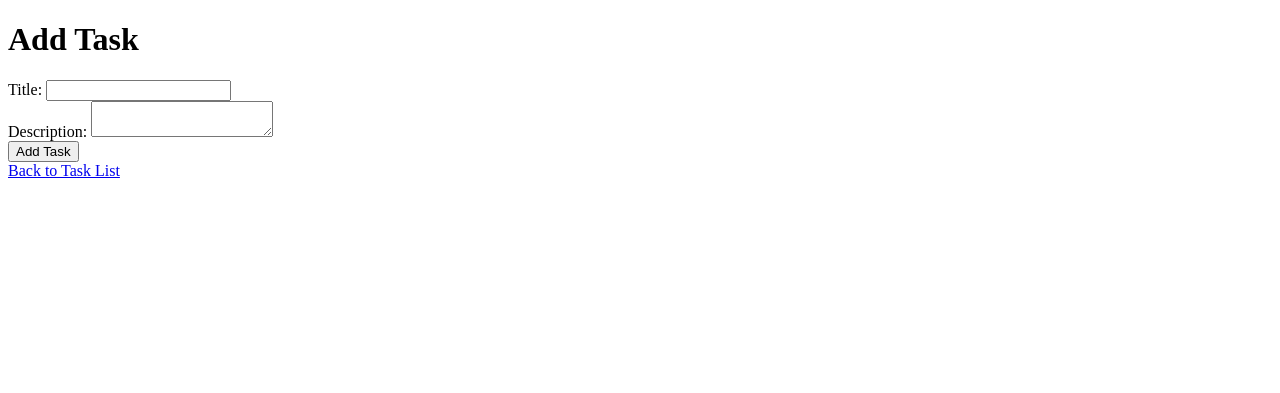
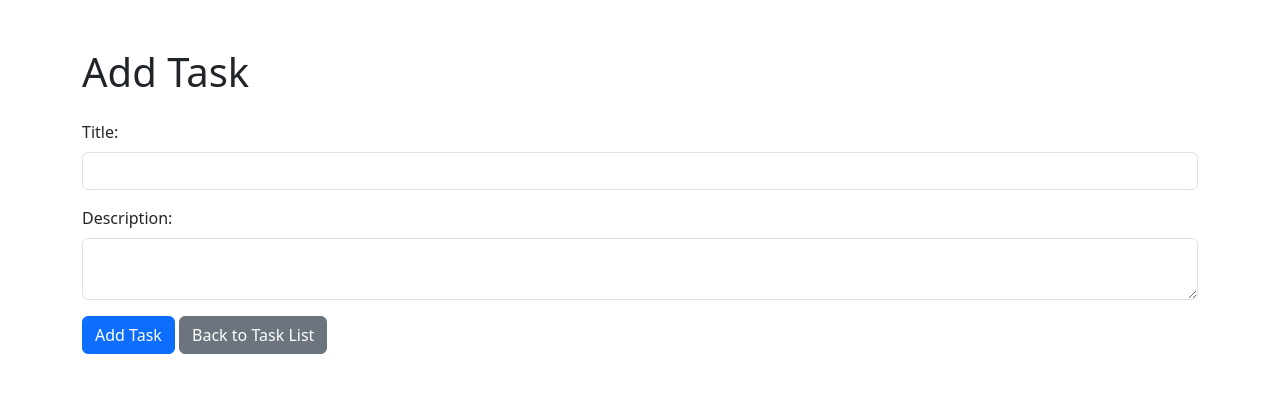
Before and after one commit to Bbvmex/django_studies, a Django app: page /tasks/add/ in a window 1280 px wide. Shown: the top 393 px of the page. Run offline with Django 5.2, Linux system fonts and the light colour scheme; the visitor is signed in with stand-in values (Sample User, id 1); parts of the project's set-up code (start-up, migrations or seed data) failed here and were passed over.

Commit message:
Add bootstrap CSS to tasks pages

```diff
--- a/apps/tasks/templates/tasks/add_task.html
+++ b/apps/tasks/templates/tasks/add_task.html
@@ -1,24 +1,25 @@
 <!DOCTYPE html>
 <html>
-    <head>
-        <meta charset="utf-8">
-        <meta http-equiv="X-UA-Compatible" content="IE=edge">
-        <title>Add Task</title>
-        <meta name="description" content="">
-        <meta name="viewport" content="width=device-width, initial-scale=1">
-    </head>
-    <body>
-        <h1>Add Task</h1>
+<head>
+    <title>Add Task</title>
+    <link href="https://cdn.jsdelivr.net/npm/bootstrap@5.3.0-alpha1/dist/css/bootstrap.min.css" rel="stylesheet">
+</head>
+<body>
+    <div class="container mt-5">
+        <h1 class="mb-4">Add Task</h1>
         <form method="post">
             {% csrf_token %}
-            <label for="title">Title:</label>
-            <input type="text" name="title" id="title" required>
-            <br>
-            <label for="description">Description:</label>
-            <textarea name="description" id="description"></textarea>
-            <br>
-            <button type="submit">Add Task</button>
+            <div class="mb-3">
+                <label for="title" class="form-label">Title:</label>
+                <input type="text" name="title" id="title" class="form-control" required>
+            </div>
+            <div class="mb-3">
+                <label for="description" class="form-label">Description:</label>
+                <textarea name="description" id="description" class="form-control"></textarea>
+            </div>
+            <button type="submit" class="btn btn-primary">Add Task</button>
+            <a href="{% url 'task_list' %}" class="btn btn-secondary">Back to Task List</a>
         </form>
-        <a href="{% url 'task_list' %}">Back to Task List</a>
-    </body>
+    </div>
+</body>
 </html>
```
Also changed, not shown: apps/tasks/templates/tasks/task_list.html (+14 -16 lines).
